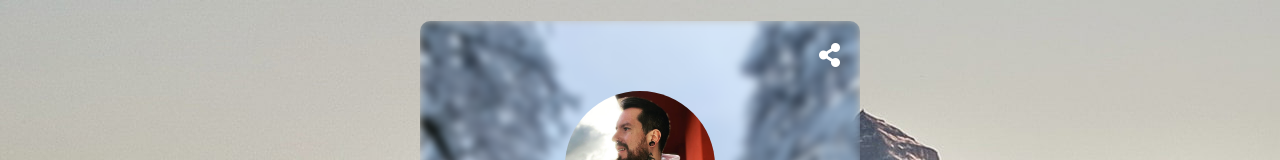
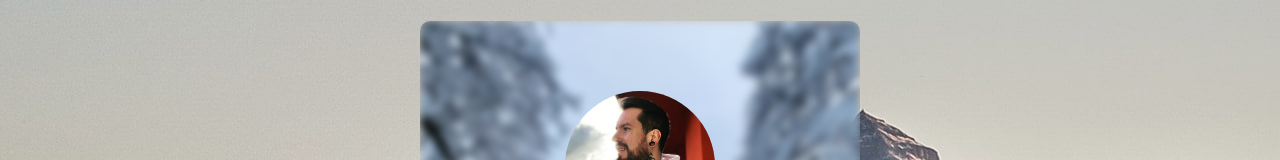
Before and after one commit to SC138/my-qrcode, a React (Create React App) app: page / in a window 1280 px wide. Shown: the top 160 px of the page. Built offline with nearby package versions, Linux system fonts and the light colour scheme.

Commit message:
css share

```diff
--- a/src/App.css
+++ b/src/App.css
@@ -28,18 +28,7 @@ body {
   border-radius: 10px;
 }
 
-.share-button {
-  position: absolute;
-  top: 10px;
-  right: 10px;
-  font-size: 1.5em;
-  color: white;
 
-  border-radius: 50%;
-  padding: 10px;
-  cursor: pointer;
-
-}
 
 .App-header::before {
   content: '';
@@ -111,10 +100,24 @@ a:hover {
   background-color: rgba(21, 108, 159, 0.781);
 }
 
+.share-button {
+  display: none;
+}
+
 @media (max-width: 600px) {
   .App-header {
     max-width: 90%;
     padding: 10px;
+  }
+
+  .share-button {
+    position: absolute;
+    top: 10px;
+    right: 10px;
+    font-size: 1.5em;
+    color: white;
+    padding: 10px;
+    cursor: pointer;
   }
 
   .profile-image {
```
